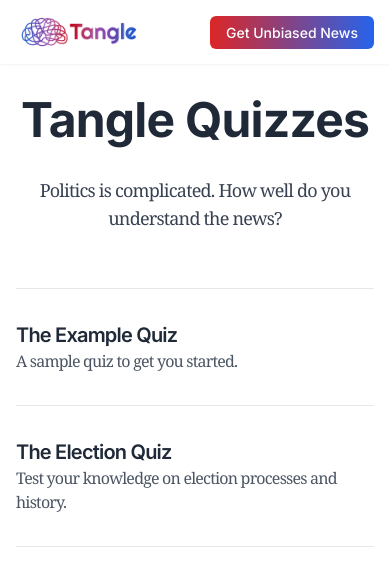
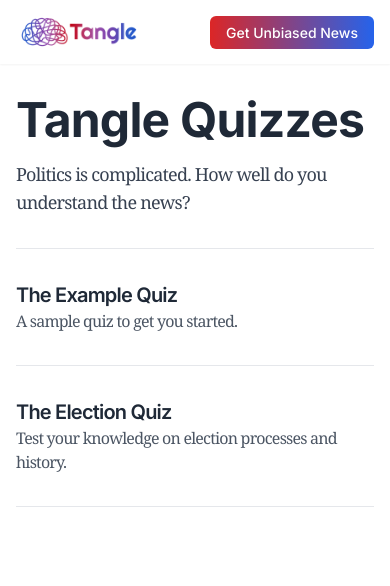
Before and after one commit to sjnaik02/tangle-quiz, a Next.js app: page / in a window 390 px wide. Shown: the top 586 px of the page. Built offline with nearby package versions, Linux system fonts and the light colour scheme.

Commit message:
improving styling

```diff
--- a/app/Quiz.js
+++ b/app/Quiz.js
@@ -36,11 +36,11 @@
         initial={{ opacity: 0, y: -50 }}
         animate={{ opacity: 1, y: 0 }}
         transition={{ duration: 0.5 }}
-        className="text-4xl sm:text-5xl md:text-6xl lg:text-8xl mb-4 sm:mb-6 font-bold tracking-tight md:mb-8 mt-8 sm:mt-12 md:mt-16 text-center break-words sm:whitespace-nowrap"
+        className="text-4xl sm:text-5xl md:text-6xl lg:text-8xl mb-4 sm:mb-6 font-bold tracking-tight md:mb-8 mt-8 sm:mt-12 md:mt-16 md:text-center text-left break-words sm:whitespace-nowrap"
       >
         {title || "Tangle News Quiz"}
       </motion.h1>
-      <h2 className="text-lg sm:text-xl md:text-2xl mb-4 text-center text-gray-700 max-w-3xl mx-auto font-serif px-2">
+      <h2 className="text-lg sm:text-xl md:text-2xl mb-4 md:text-center text-left text-gray-700 max-w-3xl mx-auto font-serif px-2">
         {subtitle ||
           "Politics is complicated. How well do you understand the news?"}
       </h2>
--- a/app/page.js
+++ b/app/page.js
@@ -14,8 +14,8 @@
     <main
       className={`flex min-h-screen flex-col ${inter.variable} relative mx-auto max-w-4xl px-4 py-8 font-sans tracking-tighter`}
     >
-      <div className="mb-12 text-center">
-        <h1 className="mb-8 text-5xl font-bold text-gray-800 md:text-8xl">
+      <div className="md:mb-12 mb-6 md:text-center text-left">
+        <h1 className="md:mb-8 mb-4 text-5xl font-bold text-gray-800 md:text-8xl">
           Tangle Quizzes
         </h1>
         <h2 className="mx-auto md:mb-4 mb-2 max-w-3xl font-serif text-lg text-gray-700 md:text-2xl">
```
